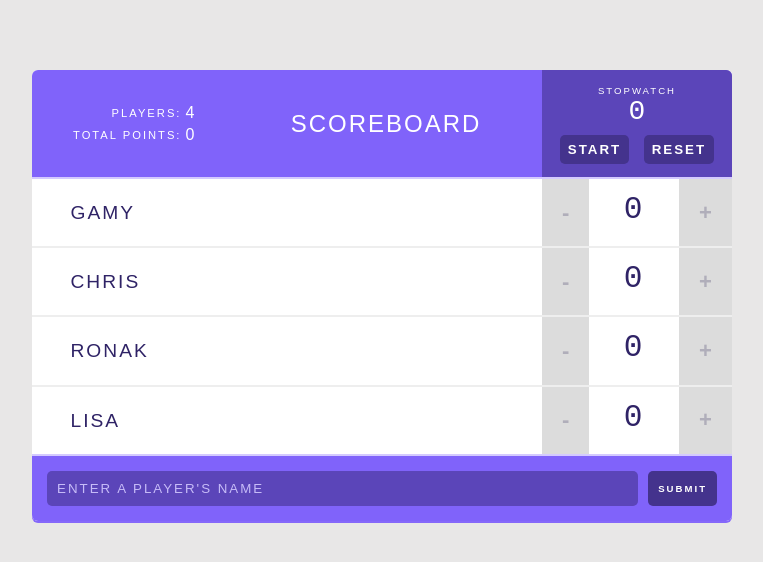
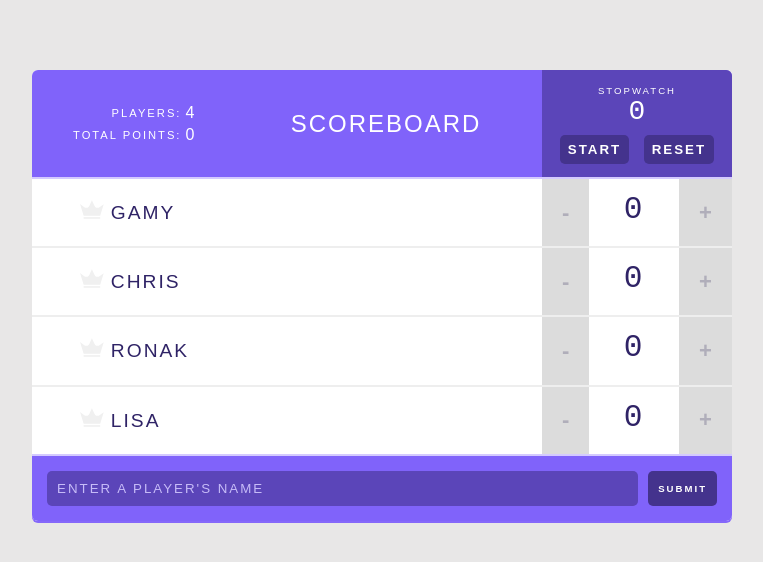
Before and after one commit to Gamygams1234/treehouse-scoreboard-app, a React (Create React App) app: page / in a window 1280 px wide. Shown: the top 562 px of the page, without its empty margins (258-1021 px from the left). Built offline with nearby package versions, Linux system fonts and the light colour scheme.

Commit message:
Finishing the Highscore

```diff
--- a/src/components/App.js
+++ b/src/components/App.js
@@ -29,6 +29,14 @@
     ],
   };
   // writing the handle score change to get passed to the child
+  getHighScore = () => {
+    const scores = this.state.players.map((p) => p.score);
+    const highScore = Math.max(...scores);
+    if (highScore) {
+      return highScore;
+    }
+    return null;
+  };
   handleAddPlayer = (name) => {
     this.setState((prevState) => {
       return {
@@ -57,6 +65,7 @@
   };
 
   render() {
+    const highScore = this.getHighScore();
     return (
       <div className="scoreboard">
         {/* Took out the header title because we are defaulting it in the Header Component */}
@@ -64,7 +73,7 @@
 
         {/* Players list */}
         {this.state.players.map((player, index) => (
-          <Player name={player.name} id={player.id} key={player.id.toString()} index={index} removePlayer={this.handleRemovePlayer} handleScoreChange={this.handleScoreChange} score={player.score} />
+          <Player name={player.name} id={player.id} key={player.id.toString()} index={index} removePlayer={this.handleRemovePlayer} handleScoreChange={this.handleScoreChange} score={player.score} isHighScore={highScore === player.score} />
         ))}
         <AddPlayerForm handleAddPlayer={this.handleAddPlayer} />
       </div>
--- /dev/null
+++ b/src/components/Icon.js
@@ -0,0 +1,15 @@
+import React from "react";
+import PropTypes from "prop-types";
+
+const Icon = (props) => (
+  <svg viewBox="0 0 44 35" className={props.isHighScore ? "is-high-score" : null}>
+    <path d="M26.7616 10.6207L21.8192 0L16.9973 10.5603C15.3699 14.1207 10.9096 15.2672 7.77534 12.9741L0 7.24138L6.56986 28.8448H37.0685L43.5781 7.72414L35.7425 13.0948C32.6685 15.2672 28.3288 14.0603 26.7616 10.6207Z" transform="translate(0 0.301727)" />
+    <rect width="30.4986" height="3.07759" transform="translate(6.56987 31.5603)" />
+  </svg>
+);
+
+Icon.propTypes = {
+  isHighScore: PropTypes.bool,
+};
+
+export default Icon;
--- a/src/components/Player.js
+++ b/src/components/Player.js
@@ -1,6 +1,7 @@
 import React, { PureComponent } from "react";
 import PropTypes from "prop-types";
 import Counter from "./Counter";
+import Icon from "./Icon";
 class Player extends PureComponent {
   // this will show what prop types we need on every component and page
   static propTypes = {
@@ -21,7 +22,8 @@
         <span className="player-name">
           <button className="remove-player" onClick={() => removePlayer(id)}>
             ✖
-          </button>
+          </button>{" "}
+          <Icon isHighScore={this.props.isHighScore} />
           {name}
         </span>
 
```
